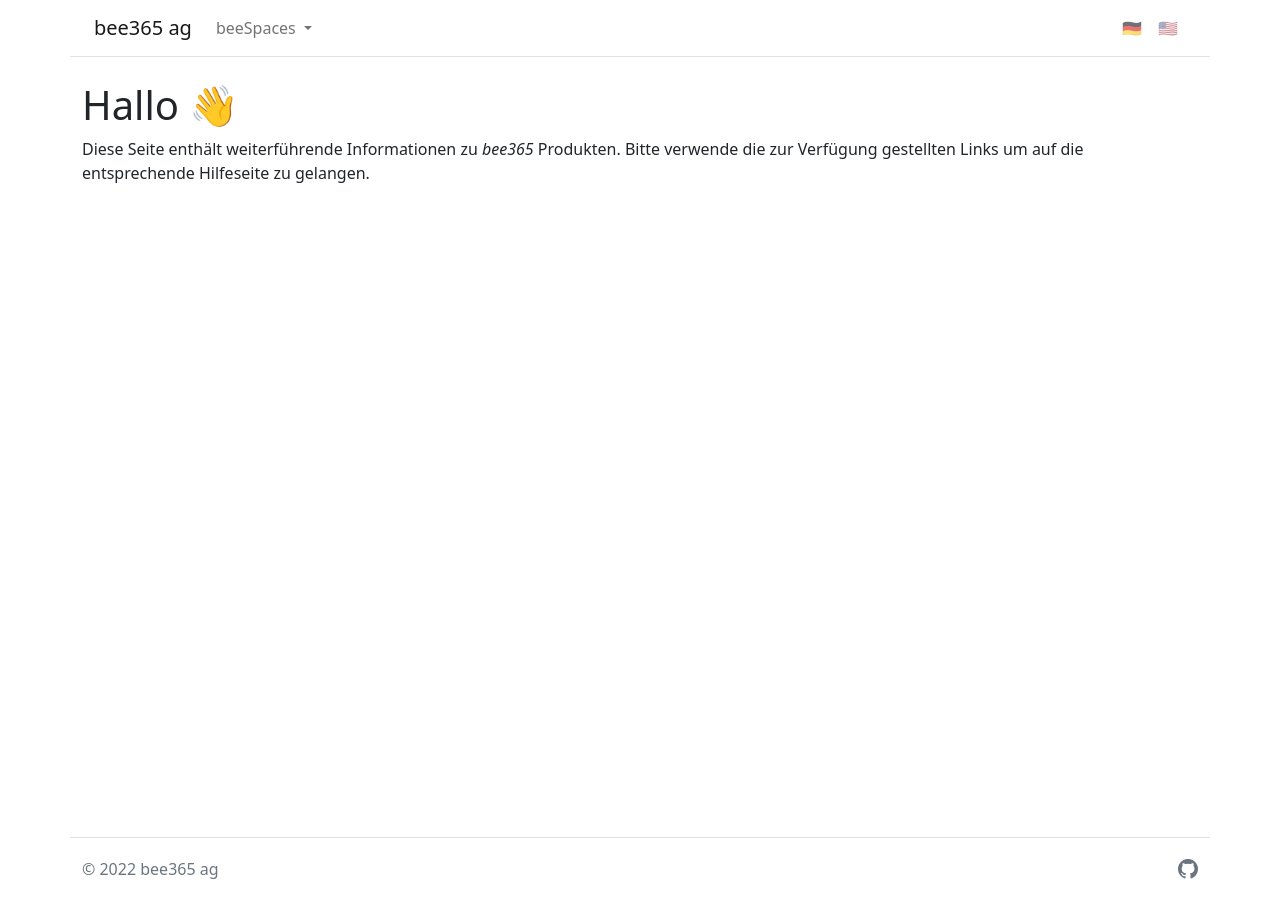
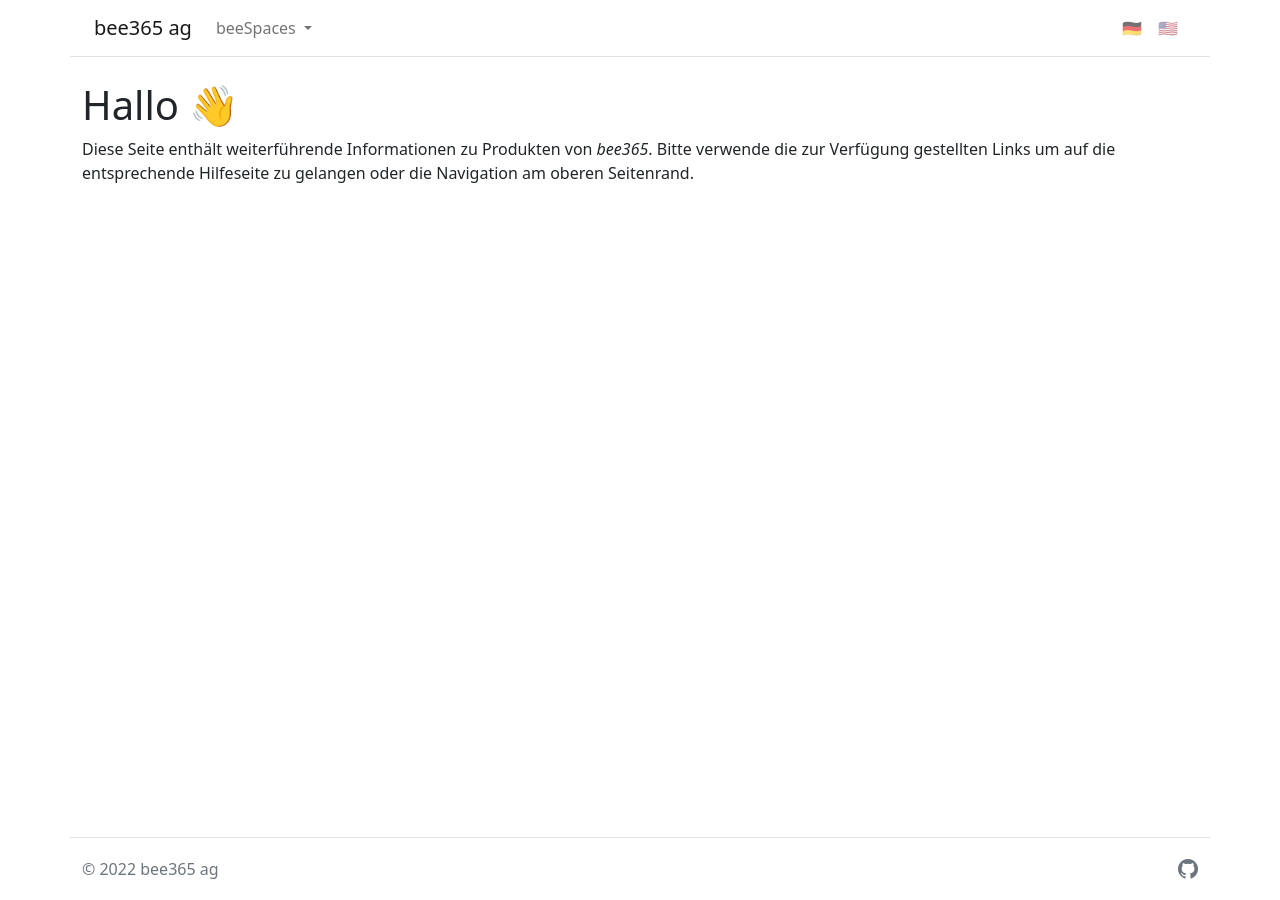
Before and after one commit to bee365ag/bee365ag, a Jekyll site: the page built from docs/index.md, in a window 1280 px wide. Built offline with Jekyll 4.4.1, drawn with Linux system fonts in a browser that asks for light colours; nearby versions of some CDN libraries.

Commit message:
adjust welcome text on home page

```diff
--- a/docs/index.md
+++ b/docs/index.md
@@ -2,9 +2,9 @@
 layout: homepage
 title: Home
 headline: Hallo 👋
-description: Weiterführende Informationen zu bee365 Produkten
+description: Informationen und Dokumentation von bee365-Produkten
 ---
 
-Diese Seite enthält weiterführende Informationen zu _bee365_ Produkten. Bitte
+Diese Seite enthält weiterführende Informationen zu Produkten von _bee365_. Bitte
 verwende die zur Verfügung gestellten Links um auf die entsprechende Hilfeseite
-zu gelangen.
+zu gelangen oder die Navigation am oberen Seitenrand.
```
Also changed, not shown: docs/_pages_en/index.md (+1 -1 lines).
